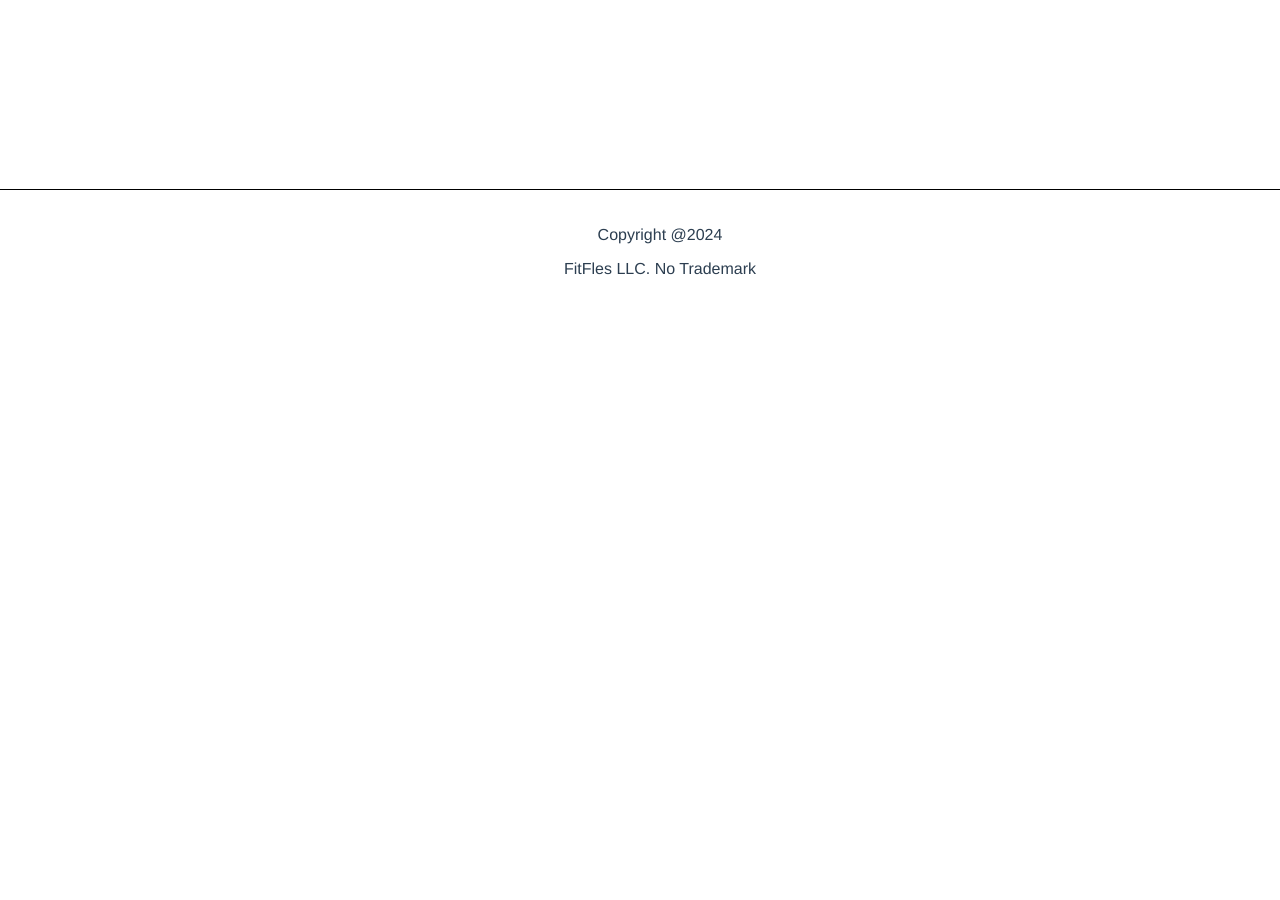
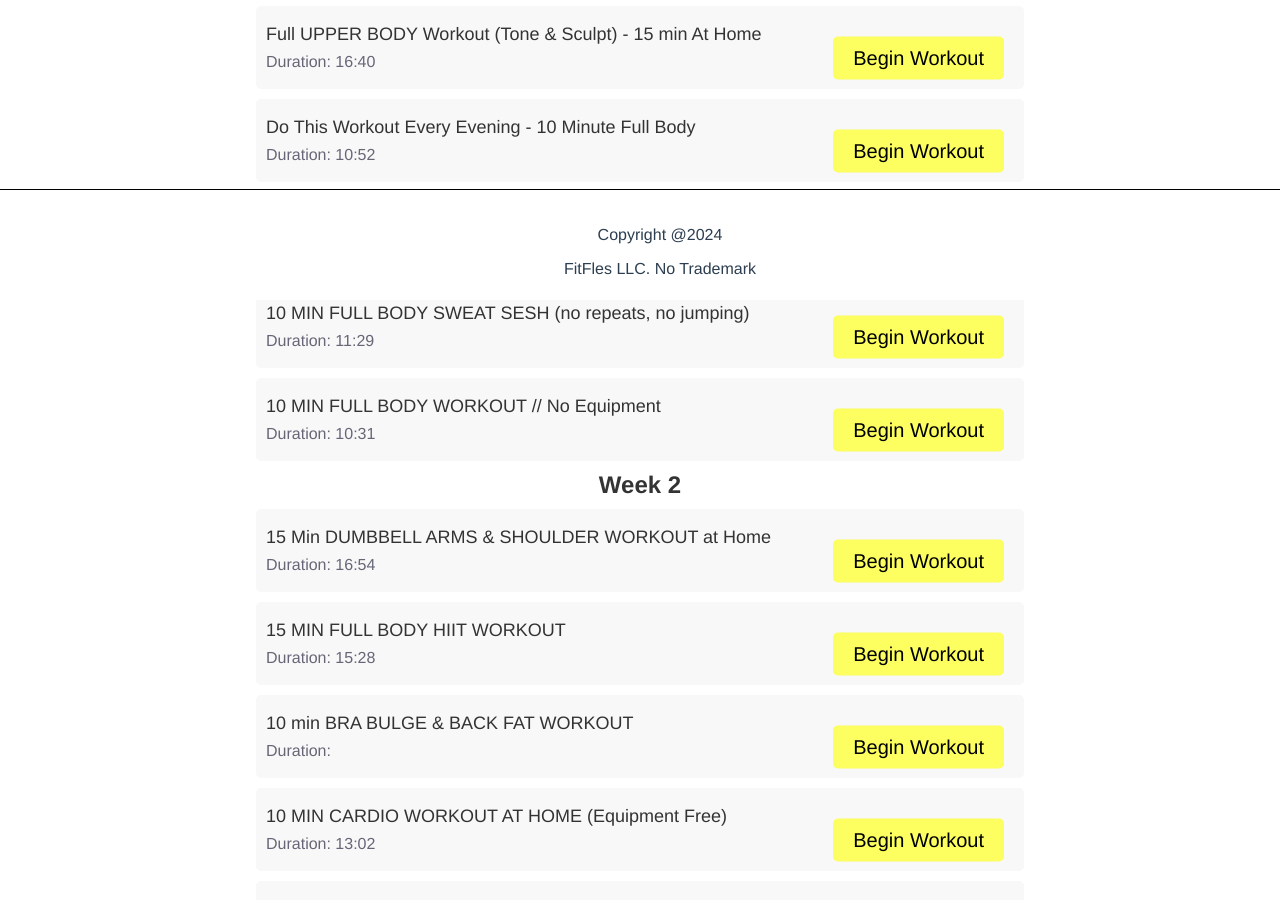
Before and after one commit to 3choz/Fitflex-Frontend, a Vue app: page /programs in a window 1280 px wide. Shown: the part 500-1400 px from the top of the page. Before the commit the page ends 800 px from the top, so only its background shows below. Built offline with nearby package versions, Linux system fonts and the light colour scheme.

Commit message:
Added programs page info

```diff
--- a/src/views/Programs.vue
+++ b/src/views/Programs.vue
@@ -1,11 +1,103 @@
 <template>
-  <div class="programs">
-    <h1> User Program will be displayed Here</h1>
+  <div class="programs" id="programs">
+    <div class="header-image"></div>
 
-    <router-link to="/video" class="button-link">
-      Sample Video
-    </router-link>
+
+    <div class="programs-container">
+      <div class="week1">
+        <h1 class="week-header">Week 1</h1>
+        <!-- Workout 1 -->
+        <div class="workout">
+          <p class="workout-title">Full UPPER BODY Workout (Tone & Sculpt) - 15 min At Home</p>
+          <p class="workout-duration">Duration: 16:40 </p>
+          <router-link to="/video" class="button-link begin-workout">
+            Begin Workout
+          </router-link>
+        </div>
+        <!-- Workout 2 -->
+        <div class="workout">
+          <p class="workout-title">Do This Workout Every Evening - 10 Minute Full Body</p>
+          <p class="workout-duration">Duration: 10:52</p>
+          <router-link to="/video" class="button-link begin-workout">
+            Begin Workout
+          </router-link>
+        </div>
+        <!-- Workout 3 -->
+        <div class="workout">
+          <p class="workout-title">10 Min DUMBBELL UPPER BODY WORKOUT at Home</p>
+          <p class="workout-duration">Duration: 13:53</p>
+          <router-link to="/video" class="button-link begin-workout">
+            Begin Workout
+          </router-link>
+        </div>
+        <!-- Workout 4 -->
+        <div class="workout">
+          <p class="workout-title">10 MIN FULL BODY SWEAT SESH (no repeats, no jumping)</p>
+          <p class="workout-duration">Duration: 11:29</p>
+          <router-link to="/video" class="button-link begin-workout">
+            Begin Workout
+          </router-link>
+        </div>
+        <!-- Workout 5 -->
+        <div class="workout">
+          <p class="workout-title">10 MIN FULL BODY WORKOUT // No Equipment</p>
+          <p class="workout-duration">Duration: 10:31</p>
+          <router-link to="/video" class="button-link begin-workout">
+            Begin Workout
+          </router-link>
+        </div>
+      </div>
+      <div class="week2">
+        <h1 class="week-header">Week 2</h1>
+        <!-- Workout 1 -->
+        <div class="workout">
+          <p class="workout-title">15 Min DUMBBELL ARMS & SHOULDER WORKOUT at Home</p>
+          <p class="workout-duration">Duration: 16:54 </p>
+          <router-link to="/video" class="button-link begin-workout">
+            Begin Workout
+          </router-link>
+        </div>
+        <!-- Workout 2 -->
+        <div class="workout">
+          <p class="workout-title">15 MIN FULL BODY HIIT WORKOUT</p>
+          <p class="workout-duration">Duration: 15:28</p>
+          <router-link to="/video" class="button-link begin-workout">
+            Begin Workout
+          </router-link>
+        </div>
+        <!-- Workout 3 -->
+        <div class="workout">
+          <p class="workout-title">10 min BRA BULGE & BACK FAT WORKOUT</p>
+          <p class="workout-duration">Duration: </p>
+          <router-link to="/video" class="button-link begin-workout">
+            Begin Workout
+          </router-link>
+        </div>
+        <!-- Workout 4 -->
+        <div class="workout">
+          <p class="workout-title">10 MIN CARDIO WORKOUT AT HOME (Equipment Free)</p>
+          <p class="workout-duration">Duration: 13:02</p>
+          <router-link to="/video" class="button-link begin-workout">
+            Begin Workout
+          </router-link>
+        </div>
+        <!-- Workout 5 -->
+        <div class="workout">
+          <p class="workout-title">15 MIN UPPER BODY WORKOUT - No Equipment</p>
+          <p class="workout-duration">Duration: 17:34</p>
+          <router-link to="/video" class="button-link begin-workout">
+            Begin Workout
+          </router-link>
+        </div>
+      </div>
+      <br><br>
+      <router-link to="/video" class="button-link change-program">
+        Change Current Program
+      </router-link>
+    </div>
+
   </div>
+  <br><br><br><br>
 </template>
 
 <script>
@@ -19,3 +111,70 @@ export default {
   }
 }
 </script>
+
+<style>
+.header-image {
+  width: 100%;
+  height: 300px;
+  background-image: url("../assets/programPageHeader.png");
+  background-size: cover;
+  background-position: center;
+}
+
+.programs-container {
+  width: 60%;
+  margin: 40px auto;
+  background: #fff;
+  padding: 20px;
+}
+
+.week-header {
+  font-size: 24px;
+  color: #333;
+  margin: 10px 0;
+}
+
+.workout {
+  background: #f8f8f8;
+  padding: 10px;
+  border-radius: 5px;
+  position: relative;
+  overflow: hidden;
+  margin-bottom: 10px;
+}
+
+.workout-title {
+  font-size: 18px;
+  color: #333;
+  margin: 0;
+  padding: 8px 0;
+}
+
+.workout-title,
+.workout-header,
+.workout-duration {
+  text-align: left;
+}
+
+.workout-duration {
+  font-size: 16px;
+  color: #667;
+  margin: 0;
+  padding-bottom: 8px;
+}
+
+.begin-workout {
+  position: absolute;
+  right: 10px;
+  top: 50%;
+  transform: translateY(-50%);
+  border: none;
+  padding: 10px 20px;
+  text-decoration: none;
+  border-radius: 5px;
+  cursor: pointer;
+}
+.change-program{
+  background-color: #d87c7c;
+}
+</style>
```
Also changed, not shown: src/assets/programPageHeader.png (added).
